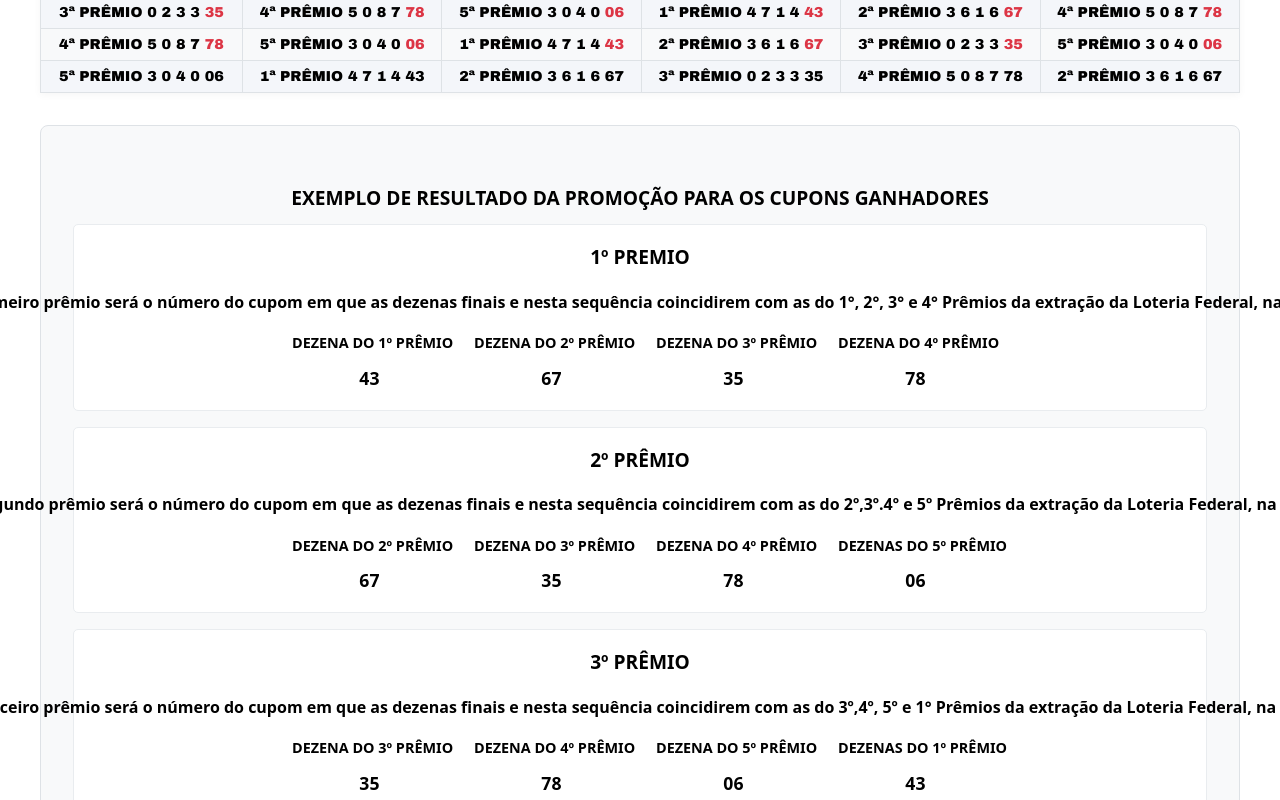
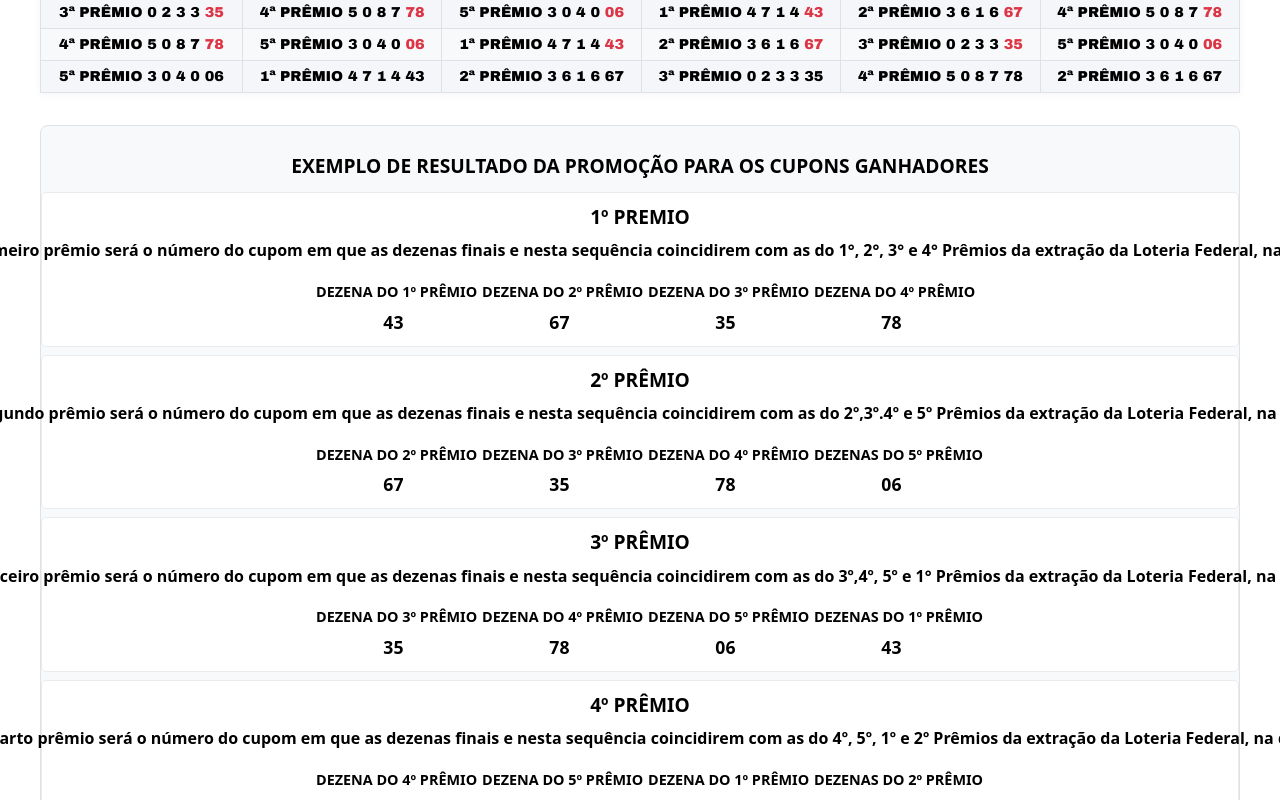
Before and after one commit to Hericlesh/megaquadra, a React (Vite) app: page /regulamento in a window 1280 px wide. Shown: the part 2880-3680 px from the top of the page. Built offline with nearby package versions, Linux system fonts and the light colour scheme.

Commit message:
ajust margem regulamento

```diff
--- a/src/pages/Regulamento.css
+++ b/src/pages/Regulamento.css
@@ -169,8 +169,8 @@
 /* Result section styles */
 .result-section {
   text-align: center;
-  margin: 2rem 0;
-  padding: 2rem;
+  margin: 0;
+  padding: 0;
   background-color: #f8f9fa;
   border-radius: 8px;
   border: 1px solid #dee2e6;
@@ -179,14 +179,13 @@
 .result-title {
   font-size: 1.5rem;
   color: #000000 !important;
-  margin-bottom: 2rem;
+  margin: 0 0 0.5rem;
   font-weight: 900;
 }
 
 .prize-result {
-  margin-bottom: 1rem;
-  margin-top: 0;
-  padding: 1rem;
+  margin: 0 0 0.5rem;
+  padding: 0.5rem 0;
   background-color: #ffffff;
   border-radius: 5px;
   border: 1px solid #e9ecef;
@@ -194,20 +193,20 @@
 
 .prize-result h4 {
   color: #000000; /* Pure black text */
-  margin-bottom: 1rem;
+  margin: 0 0 0.3rem;
   font-size: 1.2rem;
 }
 
 .winner-description {
   text-align: center;
-  margin-bottom: 1.5rem;
+  margin: 0 0 0.4rem;
   line-height: 1.6;
   color: #000000;
   max-width: none;
   width: 100%;
   margin-left: auto;
   margin-right: auto;
-  padding: 0 1rem;
+  padding: 0;
   white-space: nowrap; /* Mantem o texto em uma linha */
   font-size: 1rem;
   font-weight: bold;
@@ -222,14 +221,14 @@
   display: flex;
   flex-direction: column;
   align-items: center;
-  gap: 0.5rem;
+  gap: 0.2rem;
   width: 100%; /* Adiciona largura total */
   overflow-x: auto; /* Adiciona scroll horizontal se necessário */
 }
 
 .dezena-row {
   display: flex;
-  gap: 2rem;
+  gap: 1rem;
   justify-content: center;
   align-items: flex-start;
   flex-wrap: wrap; /* Permite quebra de linha em telas menores */
@@ -249,7 +248,7 @@
   font-size: 0.9rem;
   color: #000000; /* Pure black text */
   text-align: center;
-  margin-bottom: 0.5rem;
+  margin-bottom: 0.2rem;
   font-weight: bold;
   white-space: nowrap; /* Mantem o texto em uma linha */
 }
```
